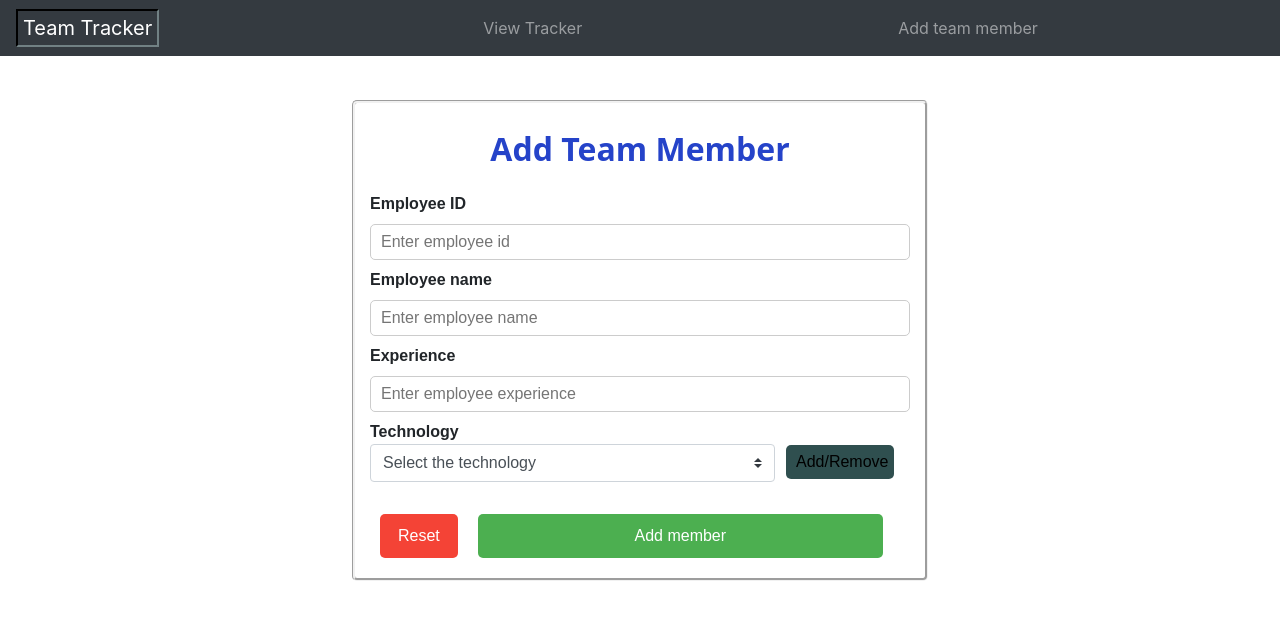
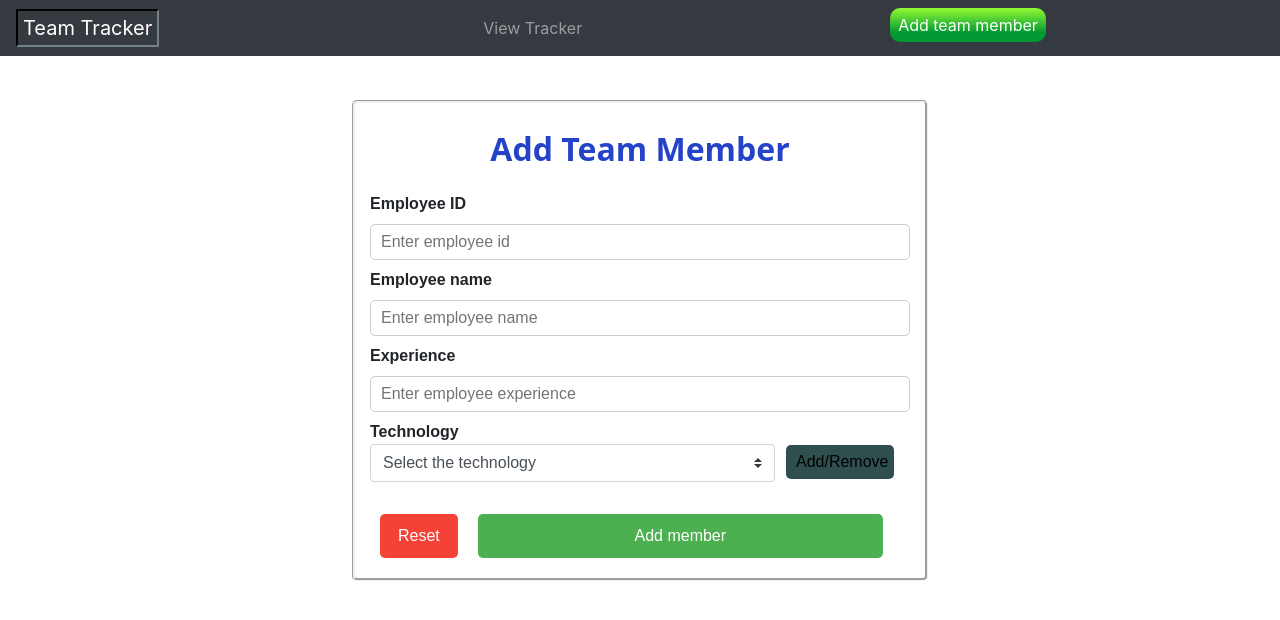
Before and after one commit to uiyuvi/angular-node-teamtracker, an Angular app in the folder angular/: page /addMember in a window 1280 px wide. Shown: the top 620 px of the page. Built offline with nearby package versions, Linux system fonts and the light colour scheme.

Commit message:
Implement Navbar

```diff
--- a/angular/src/app/components/navbar/navbar.component.html
+++ b/angular/src/app/components/navbar/navbar.component.html
@@ -3,11 +3,11 @@
   <div class="collapse navbar-collapse" id="navbarCollapse">
     <ul class="navbar-nav mr-auto">
       <li class="nav-item">
-        <a class="nav-link" routerLinkActive="active" id="home-link">View Tracker</a>
+        <a class="nav-link" routerLinkActive="active" id="home-link" routerLink="/tracker" >View Tracker</a>
         <!--click to navigate to tracker component-->
       </li>
       <li class="nav-item">
-        <a class="nav-link" routerLinkActive="active" id="add-link">Add team member</a>
+        <a class="nav-link" routerLinkActive="active" id="add-link" routerLink="/addMember" >Add team member</a>
         <!--click to navigate to add-member component-->
       </li>
     </ul>
```
